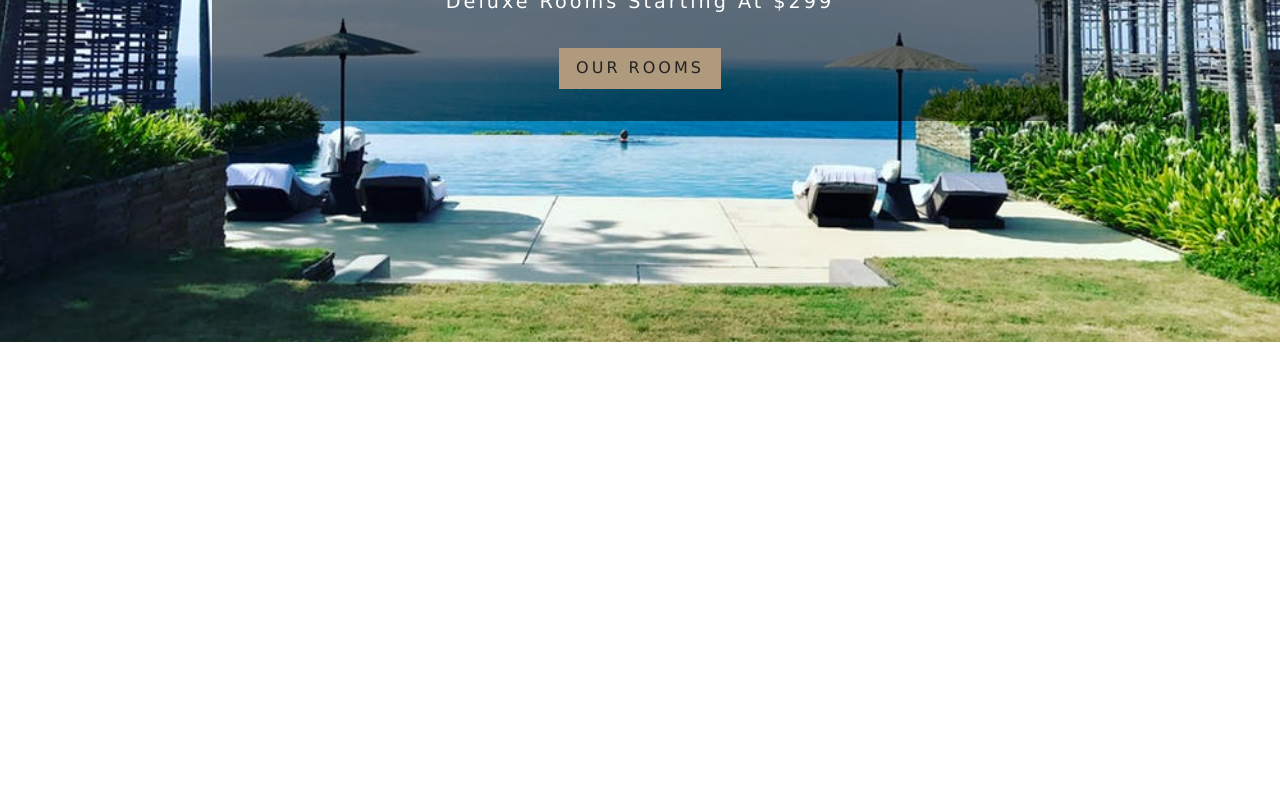
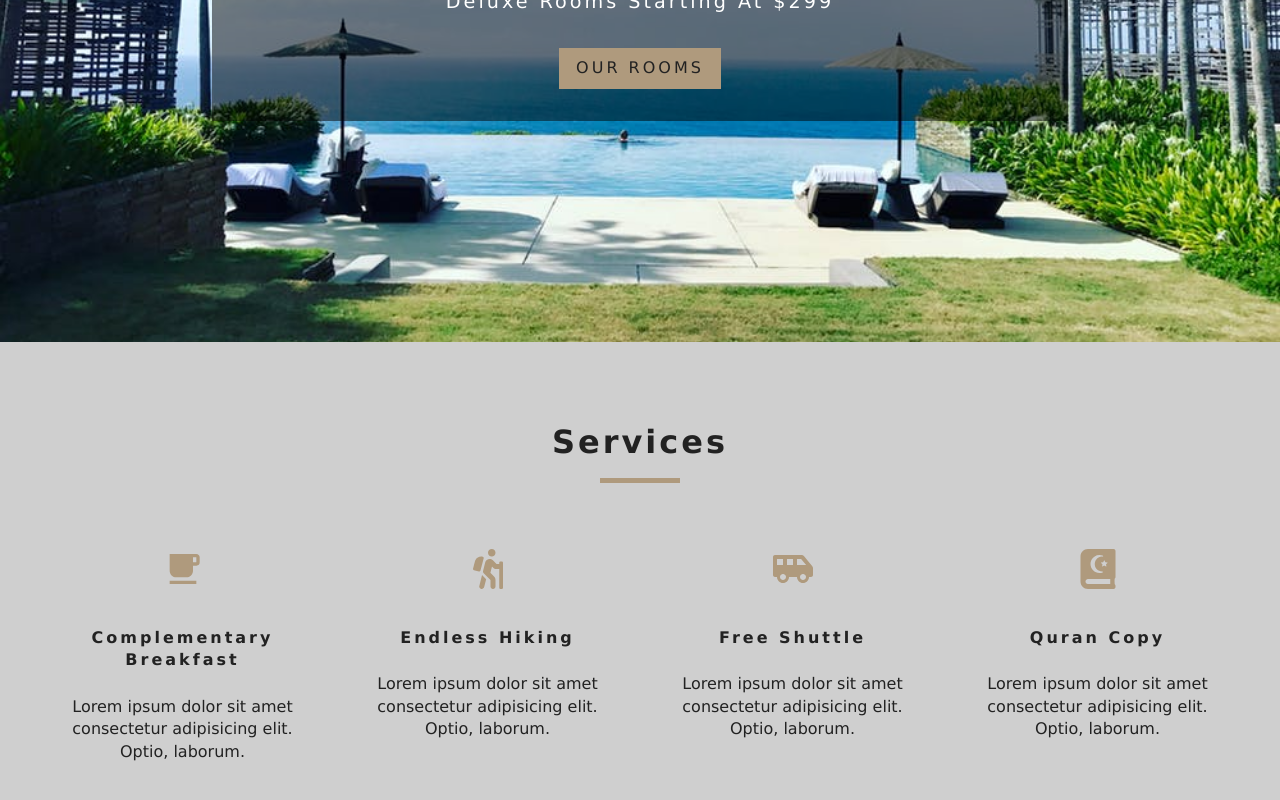
Before and after one commit to frontendprof/react-hotel-resort, a React (Create React App) app: page / in a window 1280 px wide. Shown: the part 458-1258 px from the top of the page. Before the commit the page ends 800 px from the top, so only its background shows below. Built offline with nearby package versions, Linux system fonts and the light colour scheme; the HTML template or start-up script is replaced by a standard one.

Commit message:
services and title creation

```diff
--- /dev/null
+++ b/src/components/Services.js
@@ -0,0 +1,53 @@
+
+import React, { Component } from 'react'
+
+import Title from "./Title";
+
+import { FaHiking, FaShuttleVan, FaQuran} from "react-icons/fa";
+import {MdFreeBreakfast} from "react-icons/md"
+
+export default class Services extends Component {
+
+    state={
+        services:[
+            {
+                icon:<MdFreeBreakfast />,
+                title:"Complementary Breakfast",
+                info:"Lorem ipsum dolor sit amet consectetur adipisicing elit. Optio, laborum."
+            },
+            {
+                icon:<FaHiking />,
+                title:"Endless Hiking",
+                info:"Lorem ipsum dolor sit amet consectetur adipisicing elit. Optio, laborum."
+            },
+            {
+                icon:<FaShuttleVan />,
+                title:"Free Shuttle",
+                info:"Lorem ipsum dolor sit amet consectetur adipisicing elit. Optio, laborum."
+            },
+            {
+                icon:<FaQuran />,
+                title:"Quran Copy",
+                info:"Lorem ipsum dolor sit amet consectetur adipisicing elit. Optio, laborum."
+            },
+        ]
+    }
+    render() {
+        return (
+            <section className="services">
+                <Title title="Services" />
+
+                <div className="services-center">
+                    {this.state.services.map((item,ind)=>{
+                        return <article key={ind} className="service">
+                            <span>{item.icon}</span>
+                            <h6>{item.title}</h6>
+                            <p>{item.info}</p>
+                        </article>
+                    })}
+                </div>
+
+            </section>
+        )
+    }
+}
--- /dev/null
+++ b/src/components/Title.js
@@ -0,0 +1,11 @@
+
+import React from 'react'
+
+export default function Title({title}) {
+    return (
+        <div className="section-title">
+            <h4>{title}</h4>
+            <div />
+        </div>
+    )
+}
--- a/src/pages/Home.js
+++ b/src/pages/Home.js
@@ -3,6 +3,7 @@
 import { Link } from 'react-router-dom'
 import Banner from '../components/Banner'
 import Hero from '../components/Hero'
+import Services from '../components/Services'
 
 const Home = () => {
     return (
@@ -14,6 +15,7 @@
                     </Link>
                 </Banner>
             </Hero>
+            <Services />
         </div>
     )
 }
```
Also changed, not shown: 1 other file (tests, documents, lock files or other folders).
